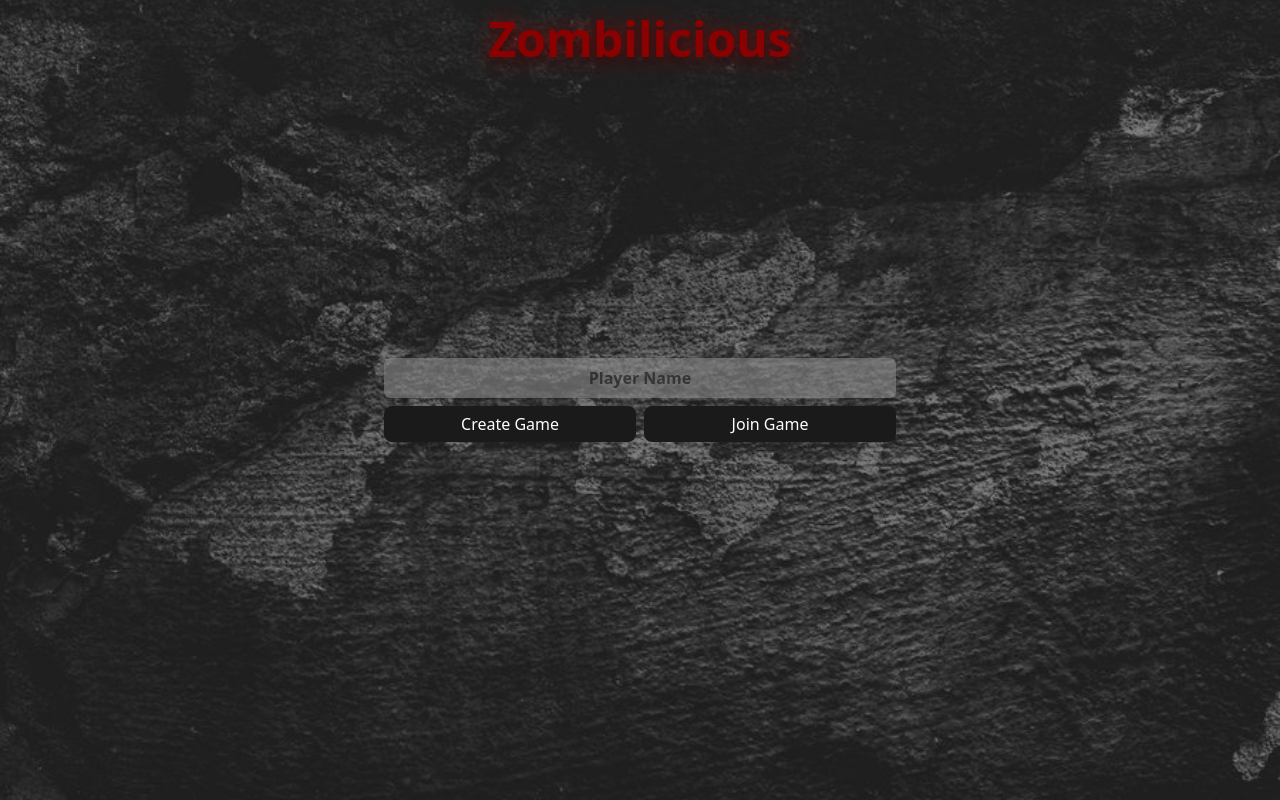
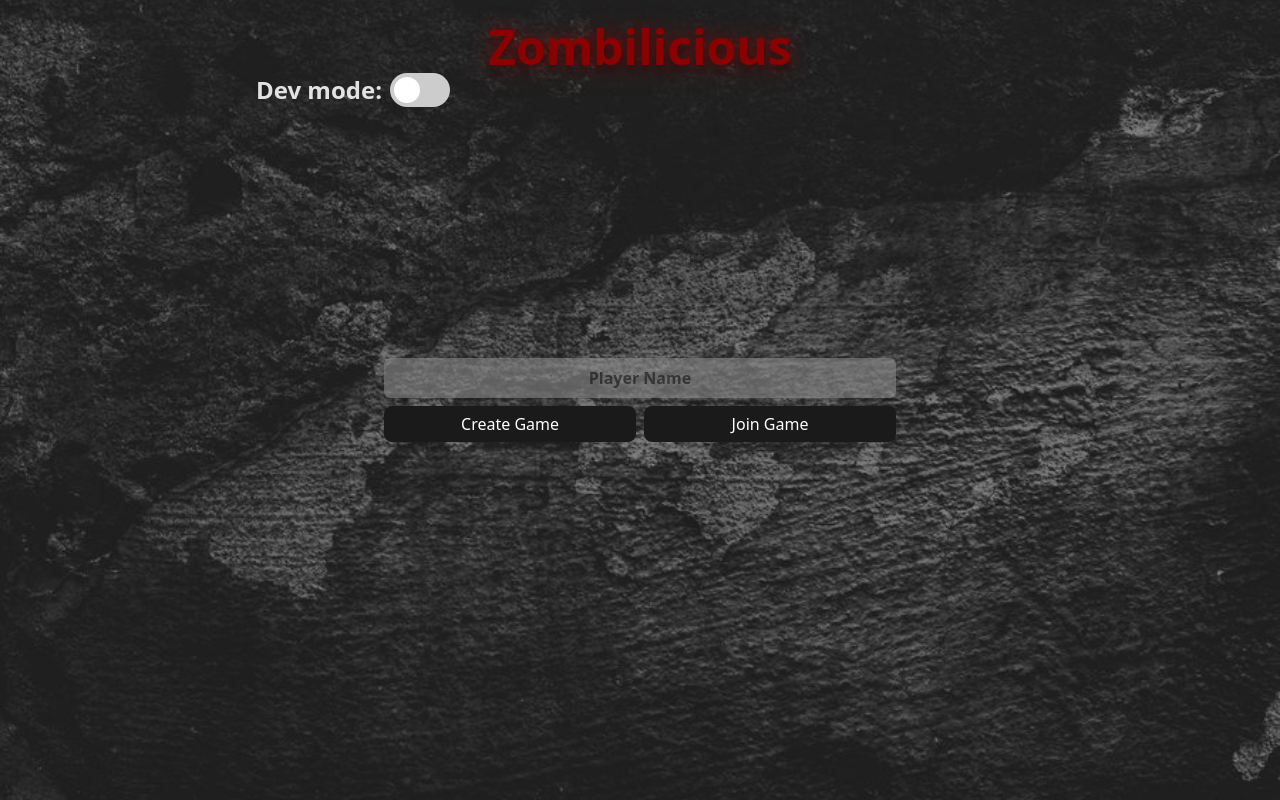
Before and after one commit to kimey-robertson/zombilicious, a React (Vite) app in the folder client/: page / in a window 1280 px wide. Built offline with nearby package versions, Linux system fonts and the light colour scheme; no server answers.

Commit message:
Move dev mode

```diff
--- a/client/src/App.tsx
+++ b/client/src/App.tsx
@@ -5,6 +5,7 @@ import { Toaster } from "react-hot-toast";
 import { useGameSockets } from "./hooks/useGameSockets";
 import { useGameStore } from "./store/useGameStore";
 import GameWrapper from "./components/GameWrapper";
+import DevMode from "./components/DevMode/DevMode";
 
 function App() {
   useGameSockets();
@@ -14,6 +15,8 @@ function App() {
   return (
     <>
       <Toaster position="top-right" />
+      <DevMode />
+
       {gameId ? <GameWrapper /> : <Home />}
     </>
   );
--- a/client/src/components/GameWrapper.tsx
+++ b/client/src/components/GameWrapper.tsx
@@ -1,7 +1,6 @@
 import GameBoard from "./GameBoard/GameBoard";
 import Overlay from "./Overlay/Overlay";
 import KeyboardListener from "./KeyboardListener";
-import DevMode from "./DevMode/DevMode";
 
 const GameWrapper = () => {
   return (
@@ -9,7 +8,6 @@ const GameWrapper = () => {
       <GameBoard />
       <Overlay />
       <KeyboardListener />
-      <DevMode />
     </>
   );
 };
--- a/client/src/components/Home/Home.tsx
+++ b/client/src/components/Home/Home.tsx
@@ -11,7 +11,7 @@ const Home = () => {
   useLobbySockets();
 
   return (
-    <div className="flex flex-col items-center h-screen p-3 gap-4">
+    <div className="flex flex-col items-center h-screen p-5 gap-4">
       <h3 className="text-4xl font-bold zombilicious">Zombilicious</h3>
       {!lobbyScreen && !joinLobbiesScreen ? (
         <HomeButtons
--- a/client/src/components/Overlay/Header.tsx
+++ b/client/src/components/Overlay/Header.tsx
@@ -1,6 +1,7 @@
 import { usePlayerStore } from "../../store/usePlayerStore";
 import ResetBoard from "./ResetBoard";
 import RotateBoard from "./RotateBoard";
+import "./Header.css";
 
 const Header = () => {
   const panMode = usePlayerStore((state) => state.panMode);
```
